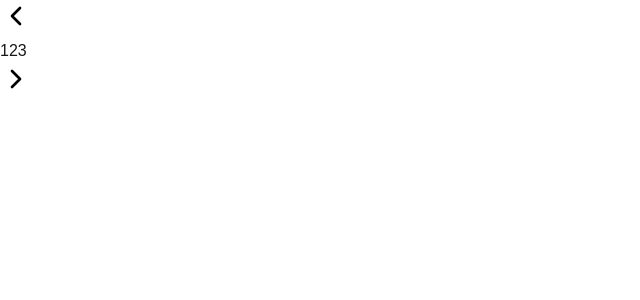
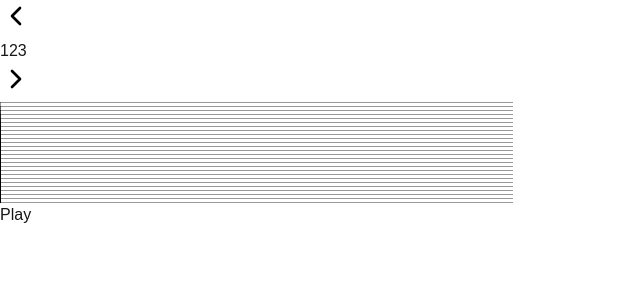
Before and after one commit to TzuHsuan/spinwheel, a Next.js app: page / in a window 1280 px wide. Shown: the top 300 px of the page, without its empty margins (0-640 px from the left). Built offline with nearby package versions, Linux system fonts and the light colour scheme.

Commit message:
basic audio visualizer

```diff
--- /dev/null
+++ b/src/app/components/eq.tsx
@@ -0,0 +1,94 @@
+import { useRef, useEffect, useState } from "react"
+
+const GRID_SPACING = 4
+const GRID_COLOR = "rgba(0,0,0,.4)"
+const FILL_COLOR = '#f50'
+
+export const Visualizer = () => {
+
+	const canvasRef = useRef<HTMLCanvasElement>(null)
+	let canvasCtx: CanvasRenderingContext2D | null
+
+	useEffect(() => {
+		if (!canvasRef.current) return
+		canvasCtx = canvasRef.current.getContext('2d')
+		drawGrid()
+	})
+
+	const drawGrid = () => {
+		if (!canvasRef.current || !canvasCtx) return
+		for (let i = 0; i < canvasRef.current?.width; i += GRID_SPACING) {
+			canvasCtx.fillStyle = GRID_COLOR
+			canvasCtx.fillRect(0, i, 1, canvasRef.current.height)
+		}
+
+		for (let i = 0; i < canvasRef.current?.height; i += GRID_SPACING) {
+			canvasCtx.fillStyle = GRID_COLOR
+			canvasCtx.fillRect(0, i, canvasRef.current.width, 1)
+		}
+	}
+
+	const audioRef = useRef<HTMLAudioElement>(null)
+	let audioEle: HTMLAudioElement = new Audio("/yugioh.mp3")
+	audioEle.preload = "metadata"
+
+	// useEffect(() => {
+	// 	if (!audioEle) audioEle = new Audio("/yugioh.mp3")
+	// 	audioEle.src = "/yugioh.mp3"
+	// }, [audioRef.current])
+
+	let audioSource: MediaElementAudioSourceNode
+	let analyser: AnalyserNode
+	let audioCtx: AudioContext
+
+	const playAudio = async () => {
+		if (!canvasRef.current || !canvasCtx) return
+
+		// audioEle = new Audio("/yugioh.mp3")
+		// await audioEle.oncanplay
+
+		if (!audioCtx) {
+			audioCtx = new AudioContext()
+			audioSource = audioCtx.createMediaElementSource(audioEle)
+			analyser = audioCtx.createAnalyser()
+		}
+		audioEle.play()
+		audioSource.connect(analyser)
+		analyser.connect(audioCtx.destination)
+		analyser.fftSize = 128
+
+		const bufferLength = analyser.frequencyBinCount
+		const dataArray = new Uint8Array(bufferLength)
+
+		const barWidth = (canvasRef.current.width - 1) / bufferLength
+		let barHeight
+
+		let heightPixels = canvasRef.current.height / GRID_SPACING
+
+		const drawVisualizer = () => {
+			if (!canvasRef.current || !canvasCtx) return
+			canvasCtx.clearRect(0, 0, canvasRef.current.width, canvasRef.current.height)
+			analyser.getByteFrequencyData(dataArray)
+			console.log(dataArray)
+			for (let i = 0; i < bufferLength; i++) {
+				barHeight = dataArray[i]
+				let barLength = Math.floor(heightPixels * barHeight / 255) * GRID_SPACING
+				canvasCtx.fillStyle = FILL_COLOR
+				canvasCtx.fillRect(i * barWidth, canvasRef.current.height - barLength, barWidth, barLength)
+			}
+
+			drawGrid()
+
+			requestAnimationFrame(drawVisualizer)
+		}
+		drawVisualizer()
+	}
+
+
+
+	return (<>
+		<canvas ref={canvasRef} height={101} width={513}></canvas>
+		<button onClick={playAudio}>Play</button>
+	</>
+	)
+}
--- a/src/app/page.tsx
+++ b/src/app/page.tsx
@@ -1,11 +1,15 @@
 "use client"
 import { useState } from "react"
 import { Tracks } from "@/app/components/tracks"
+import { Visualizer } from "./components/eq"
 
 export default function Home() {
   const [trackIndex, setTrackIndex] = useState(0)
 
   return (
-    <Tracks trackList={[{ title: "1" }, { title: "2" }, { title: "3" }]} index={trackIndex} setIndex={setTrackIndex} />
+    <>
+      <Tracks trackList={[{ title: "1" }, { title: "2" }, { title: "3" }]} index={trackIndex} setIndex={setTrackIndex} />
+      <Visualizer />
+    </>
   );
 }
```
Also changed, not shown: 1 other file (tests, documents, lock files or other folders).
